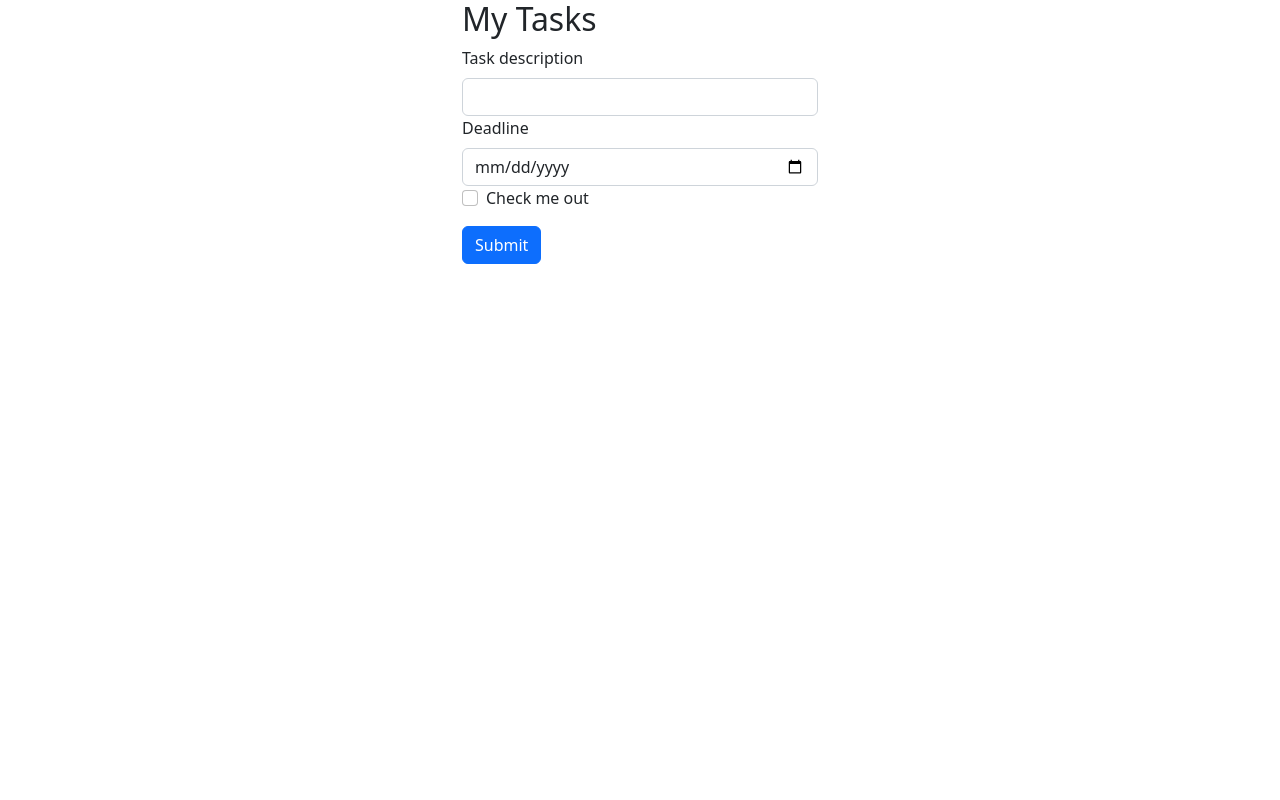
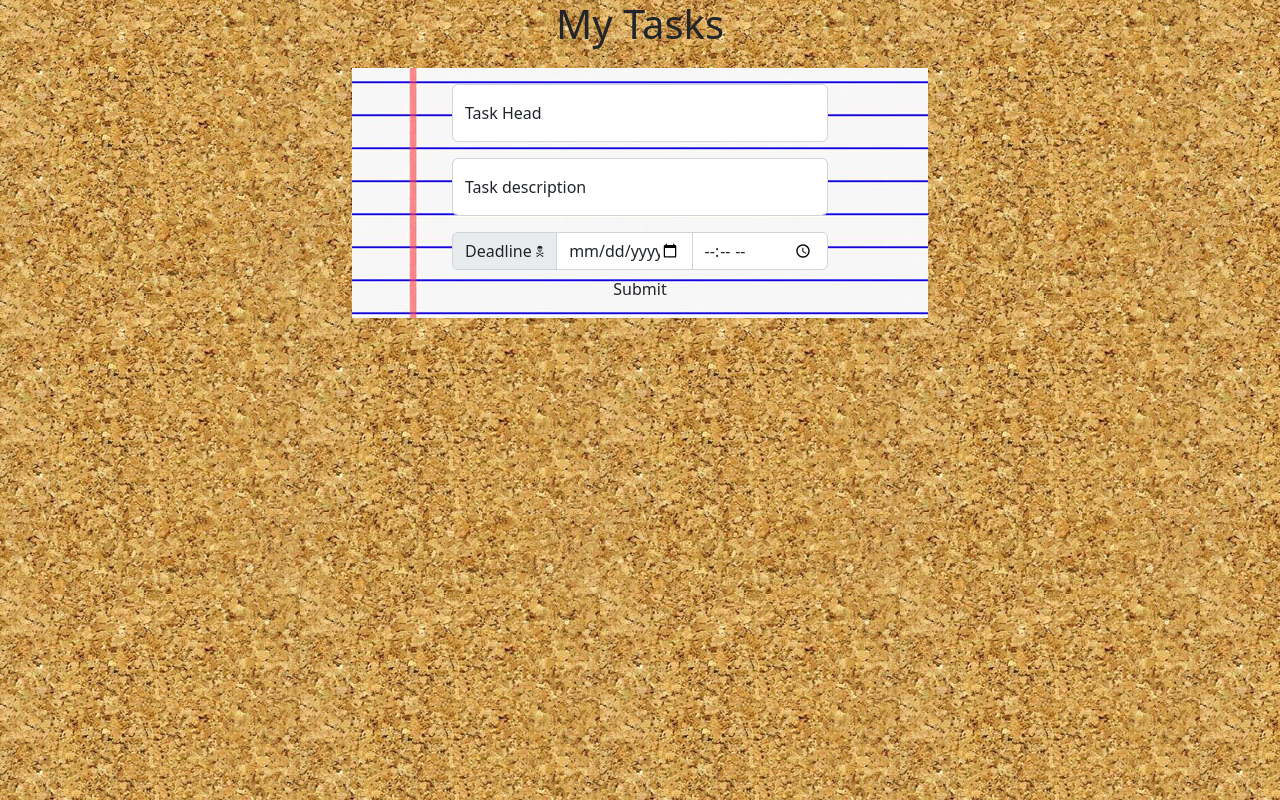
Before and after one commit to maxiboom1/JohnBrice-fullstack-mission-1, a plain HTML site: page index.html in a window 1280 px wide. Drawn offline with nearby package versions, Linux system fonts and the light colour scheme.

Commit message:
img assets

```diff
--- a/assets/style.css
+++ b/assets/style.css
@@ -0,0 +1,13 @@
+body{
+    background-image: url(img/tile.jpg);
+}
+#form{
+    height: 250px;
+    margin-top: 20px;
+    width: 600px;
+    background-image: url(img/formbg.jpg);
+    background-clip:content-box ;
+}
+h1{
+    text-align: center;
+}
--- a/index.html
+++ b/index.html
@@ -1,5 +1,6 @@
 <!DOCTYPE html>
 <html lang="en">
+
 <head>
     <meta charset="UTF-8">
     <meta http-equiv="X-UA-Compatible" content="IE=edge">
@@ -8,31 +9,42 @@
     <link href="https://cdn.jsdelivr.net/npm/bootstrap@5.2.2/dist/css/bootstrap.min.css" rel="stylesheet">
     <link rel="stylesheet" href="assets/style.css">
 </head>
+
 <body>
-    <div class="container">
+    <h1>My Tasks</h1>
+    <div class="container" id="form">
+
         <div class="row">
-            <div class="col-sm-4"></div>
-            <div class="col-sm-4">
+            <div class="col-sm-2"></div>
+            <div class="col-sm-8">
+                <form>
+                    <div class="form-floating mb-3 mt-3">
+                        <input type="text" class="form-control" id="task_head" placeholder="asd" name="task_head">
+                        <label for="task_head">Task Head</label>
+                    </div>
 
-                <h2 class="">My Tasks</h2>
-                <form>
-                    <label for="task_description" class="form-label">Task description</label>
-                    <input type="text" class="form-control" id="task_description" name="task_description">
+                    <div class="form-floating mb-3 mt-3">
+                        <input type="text" class="form-control" id="task_description" placeholder="asd" name="task_description">
+                        <label for="task_description">Task description</label>
+                    </div>
+                    <div class="input-group">
+                        <span class="input-group-text">Deadline &#128369;</span>
+                        <input type="date" class="form-control" id="deadline_date" placeholder="asd"name="deadline_date">
+                        <input type="time" class="form-control" id="deadline_date" placeholder="asd"name="deadline_date">
 
-                    <label for="deadline_date" class="form-label">Deadline</label>
-                    <input type="date" class="form-control" id="deadline_date" name="deadline_date">
+                    </div>
 
-                    <div class="mb-3 form-check">
-                    <input type="checkbox" class="form-check-input" id="exampleCheck1">
-                    <label class="form-check-label" for="exampleCheck1">Check me out</label>
-                    </div>
-                    <button type="submit" class="btn btn-primary">Submit</button>
-                </form>
+
             </div>
+            <br>
+            <button type="submit" class="btn">Submit</button>
 
-            <div class="col-sm-4"></div>
+            </form>
+        </div>
 
-          </div>
+        <div class="col-sm-2"></div>
+
+    </div>
 
 
 
@@ -40,4 +52,5 @@
     <script src="assets/index.js"></script>
     <script src="https://cdn.jsdelivr.net/npm/bootstrap@5.2.2/dist/js/bootstrap.bundle.min.js"></script>
 </body>
+
 </html>
```
Also changed, not shown: assets/img/formbg.jpg (added), assets/img/mockup.jpg (added), assets/img/notebg.png (added), assets/img/tile.jpg (added), assets/img/title.png (added), 1 other file.
